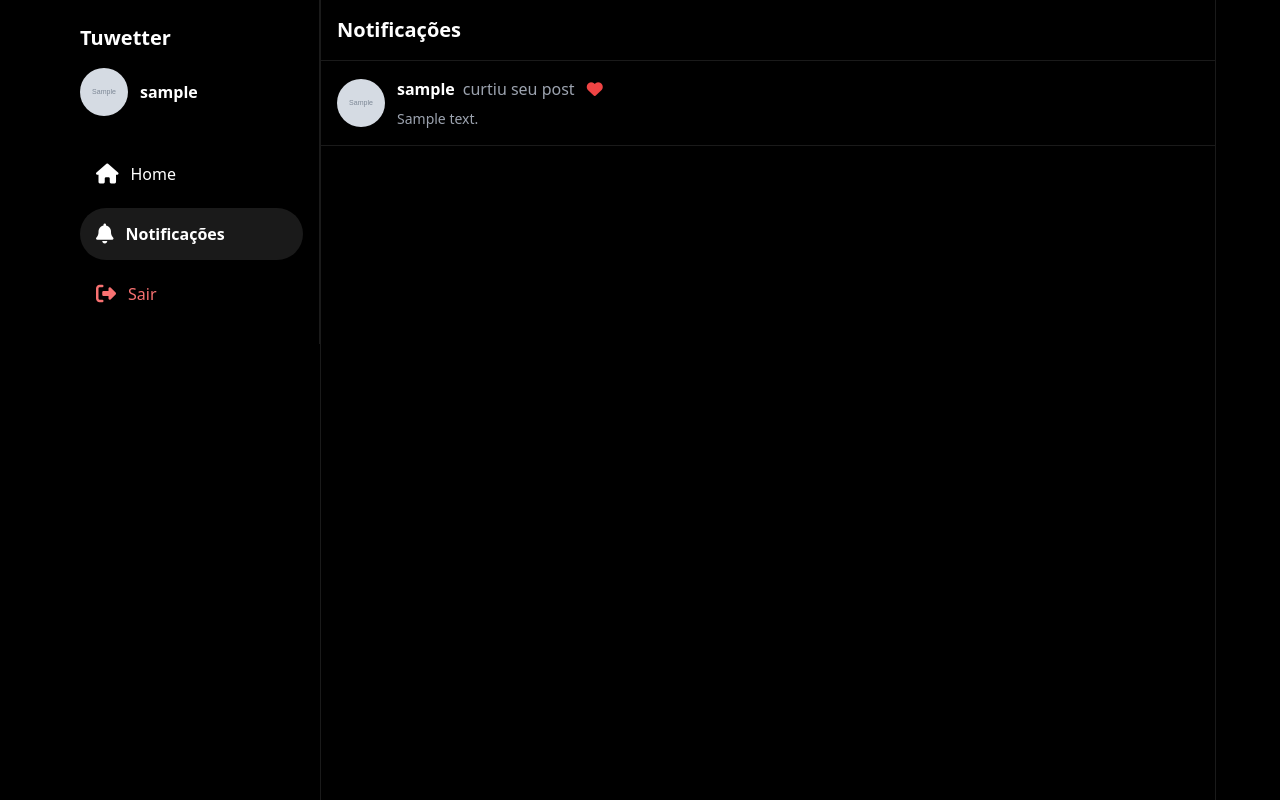
After one commit to Lprdan/tuwetter, a Django app: page /notifications/ in a window 1280 px wide. The commit adds this page. Run offline with Django 5.2, Linux system fonts and the light colour scheme; a user stored in the database is signed in; tables that the repository leaves empty hold one stand-in row (values such as "Sample post"); grey boxes marked "Sample" are stand-in pictures; some libraries are stand-ins or nearby versions.

Commit message:
TCC version 1.1

```diff
--- a/posts/urls.py
+++ b/posts/urls.py
@@ -1,8 +1,9 @@
 from django.urls import path
-from .views import home, delete_post,toggle_like
+from .views import home, delete_post, toggle_like, notifications
 
 urlpatterns = [
     path('home/', home, name='home'),
     path('delete/<int:post_id>/', delete_post, name='delete_post'),
     path('like/<int:post_id>/', toggle_like, name='toggle_like'),
+    path('notifications/', notifications, name='notifications'),
 ]
--- a/posts/views.py
+++ b/posts/views.py
@@ -40,3 +40,12 @@ def toggle_like(request, post_id):
         Like.objects.create(user=request.user, post=post)
 
     return redirect('home')
+
+
+@login_required
+def notifications(request):
+    # Busca todos os likes nos posts do usuário logado
+    user_posts = Post.objects.filter(author=request.user)
+    likes = Like.objects.filter(post__in=user_posts).select_related('user', 'post').order_by('-id')
+
+    return render(request, 'posts/notifications.html', {'likes': likes})
--- /dev/null
+++ b/templates/posts/notifications.html
@@ -0,0 +1,179 @@
+<!DOCTYPE html>
+<html lang="pt-br">
+
+<head>
+    <meta charset="UTF-8">
+    <title>Tuwetter | Notificações</title>
+    <meta name="viewport" content="width=device-width, initial-scale=1.0">
+
+    {% load static %}
+    <script src="https://cdn.tailwindcss.com"></script>
+    <!-- Font Awesome CDN -->
+    <link rel="stylesheet" href="https://cdnjs.cloudflare.com/ajax/libs/font-awesome/6.4.0/css/all.min.css">
+</head>
+
+<body class="bg-black text-white">
+
+    <!-- TOPBAR MOBILE -->
+    <header class="md:hidden flex items-center justify-between px-4 py-3 border-b border-white/10">
+        <a href="{% url 'home' %}" class="text-2xl">←</a>
+        <span class="font-bold text-lg">Notificações</span>
+        <div></div>
+    </header>
+
+    <div class="max-w-6xl mx-auto flex min-h-screen">
+
+        <!-- SIDEBAR -->
+        <aside id="sidebar"
+            class="fixed md:static top-0 left-0 h-full w-64 bg-black px-4 py-6
+                   transform -translate-x-full md:translate-x-0
+                   transition-transform duration-300 z-50 border-r border-white/10">
+
+            <div class="mb-8">
+
+                <!-- TÍTULO DESKTOP -->
+                <div class="hidden md:block mb-4">
+                    <h1 class="text-xl font-bold">Tuwetter</h1>
+                </div>
+
+                <!-- USUÁRIO -->
+                <div class="flex items-center gap-3">
+                    <img src="{% static 'avatars/' %}{{ user.profile.avatar }}"
+                         class="w-12 h-12 rounded-full object-cover">
+
+                    <div class="flex items-center gap-1">
+                        <p class="font-bold">{{ user.username }}</p>
+
+                        {% if user.username == "danndev" %}
+                        <img src="{% static 'images/celo.png' %}"
+                             alt="Desenvolvedor"
+                             class="w-4 h-4">
+                        {% endif %}
+                    </div>
+                </div>
+            </div>
+
+            <nav class="space-y-2">
+                <!-- HOME -->
+                <a href="{% url 'home' %}" onclick="toggleMenu()"
+                   class="flex items-center gap-3 px-4 py-3 rounded-full hover:bg-white/10 transition">
+                    <i class="fas fa-home text-xl"></i>
+                    <span>Home</span>
+                </a>
+
+                <!-- NOTIFICAÇÕES (ATIVA) -->
+                <a href="{% url 'notifications' %}" onclick="toggleMenu()"
+                   class="flex items-center gap-3 px-4 py-3 rounded-full bg-white/10 font-semibold hover:bg-white/20 transition">
+                    <i class="fas fa-bell text-xl"></i>
+                    <span>Notificações</span>
+                </a>
+
+                <!-- SAIR -->
+                <button onclick="openLogoutModal()"
+                    class="w-full flex items-center gap-3 px-4 py-3 rounded-full text-red-400 hover:bg-red-500/10 transition">
+                    <i class="fas fa-sign-out-alt text-xl"></i>
+                    <span>Sair</span>
+                </button>
+            </nav>
+        </aside>
+
+        <!-- FEED -->
+        <main class="flex-1 border-x border-white/10">
+
+            <!-- HEADER -->
+            <div class="hidden md:block p-4 border-b border-white/10">
+                <h2 class="text-xl font-bold">Notificações</h2>
+            </div>
+
+            <!-- NOTIFICAÇÕES -->
+            {% if likes %}
+                {% for like in likes %}
+                <article class="p-4 border-b border-white/10 hover:bg-white/5 transition">
+
+                    <div class="flex items-center gap-3">
+                        <!-- AVATAR -->
+                        <img src="{% static 'avatars/' %}{{ like.user.profile.avatar }}"
+                             class="w-12 h-12 rounded-full object-cover flex-shrink-0">
+
+                        <!-- CONTEÚDO -->
+                        <div class="flex-1 min-w-0">
+                            <div class="flex items-center gap-2 flex-wrap">
+                                <span class="font-bold">
+                                    {{ like.user.username }}
+                                </span>
+
+                                {% if like.user.username == "danndev" %}
+                                <img src="{% static 'images/celo.png' %}"
+                                     alt="Desenvolvedor"
+                                     class="w-3.5 h-3.5">
+                                {% endif %}
+
+                                <span class="text-gray-400">
+                                    curtiu seu post
+                                </span>
+
+                                <i class="fas fa-heart text-red-500 ml-1"></i>
+                            </div>
+
+                            <!-- PREVIEW DO POST -->
+                            <p class="text-sm text-gray-400 mt-2 line-clamp-2">
+                                {{ like.post.content }}
+                            </p>
+                        </div>
+                    </div>
+                </article>
+                {% endfor %}
+            {% else %}
+                <div class="p-8 text-center text-gray-400">
+                    <i class="fas fa-bell-slash text-4xl mb-3 block opacity-50"></i>
+                    <p class="text-lg">Nenhuma notificação ainda</p>
+                    <p class="text-sm mt-2">Quando alguém curtir seu post, aparecerá aqui</p>
+                </div>
+            {% endif %}
+        </main>
+    </div>
+
+    <!-- MODAL LOGOUT -->
+    <div id="logoutModal"
+         class="fixed inset-0 bg-black/70 hidden flex items-center justify-center px-4 z-50">
+
+        <div class="bg-zinc-900 rounded-2xl w-full max-w-sm p-6 text-center shadow-xl">
+            <h2 class="text-lg font-bold mb-2">Tem certeza que deseja sair?</h2>
+            <p class="text-sm text-gray-400 mb-6">
+                Você pode entrar novamente a qualquer momento.
+            </p>
+
+            <div class="flex flex-col gap-3">
+                <a href="{% url 'logout' %}"
+                   class="w-full text-center bg-red-500 hover:bg-red-600 transition
+                          py-3 rounded-full font-bold">
+                    Sair
+                </a>
+
+                <button onclick="closeLogoutModal()"
+                        class="w-full py-3 rounded-full border border-white/20
+                               hover:bg-white/10 transition">
+                    Cancelar
+                </button>
+            </div>
+        </div>
+    </div>
+
+    <script>
+        document.addEventListener('DOMContentLoaded', () => {
+
+            window.openLogoutModal = () =>
+                document.getElementById('logoutModal')?.classList.remove('hidden');
+
+            window.closeLogoutModal = () =>
+                document.getElementById('logoutModal')?.classList.add('hidden');
+
+            window.toggleMenu = () => {
+                const sidebar = document.getElementById('sidebar');
+                sidebar?.classList.toggle('-translate-x-full');
+            };
+        });
+    </script>
+
+</body>
+</html>
```
Also changed, not shown: accounts/forms.py (+33 -9 lines), templates/accounts/login.html (+23 -8 lines), templates/accounts/register.html (+31 -8 lines), templates/posts/home.html (+76 -41 lines).
